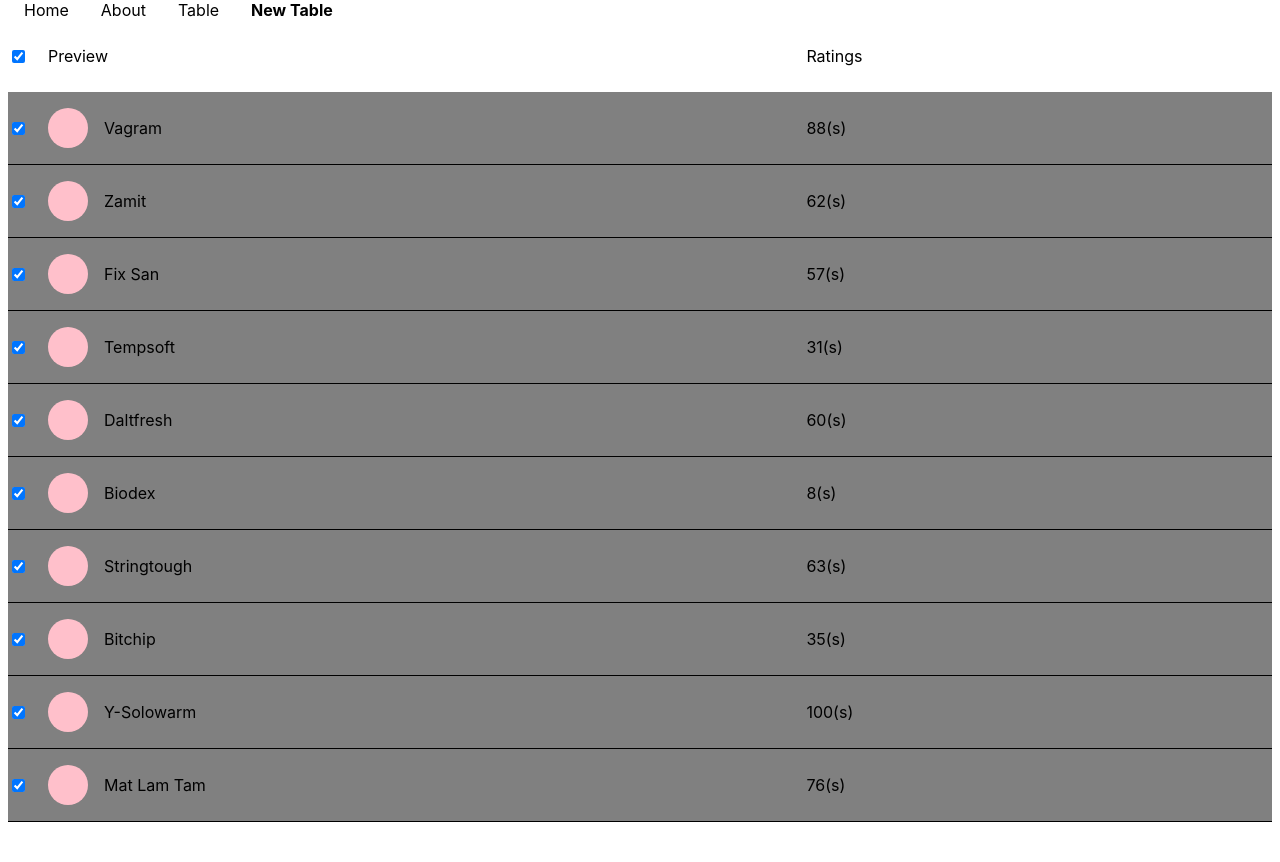
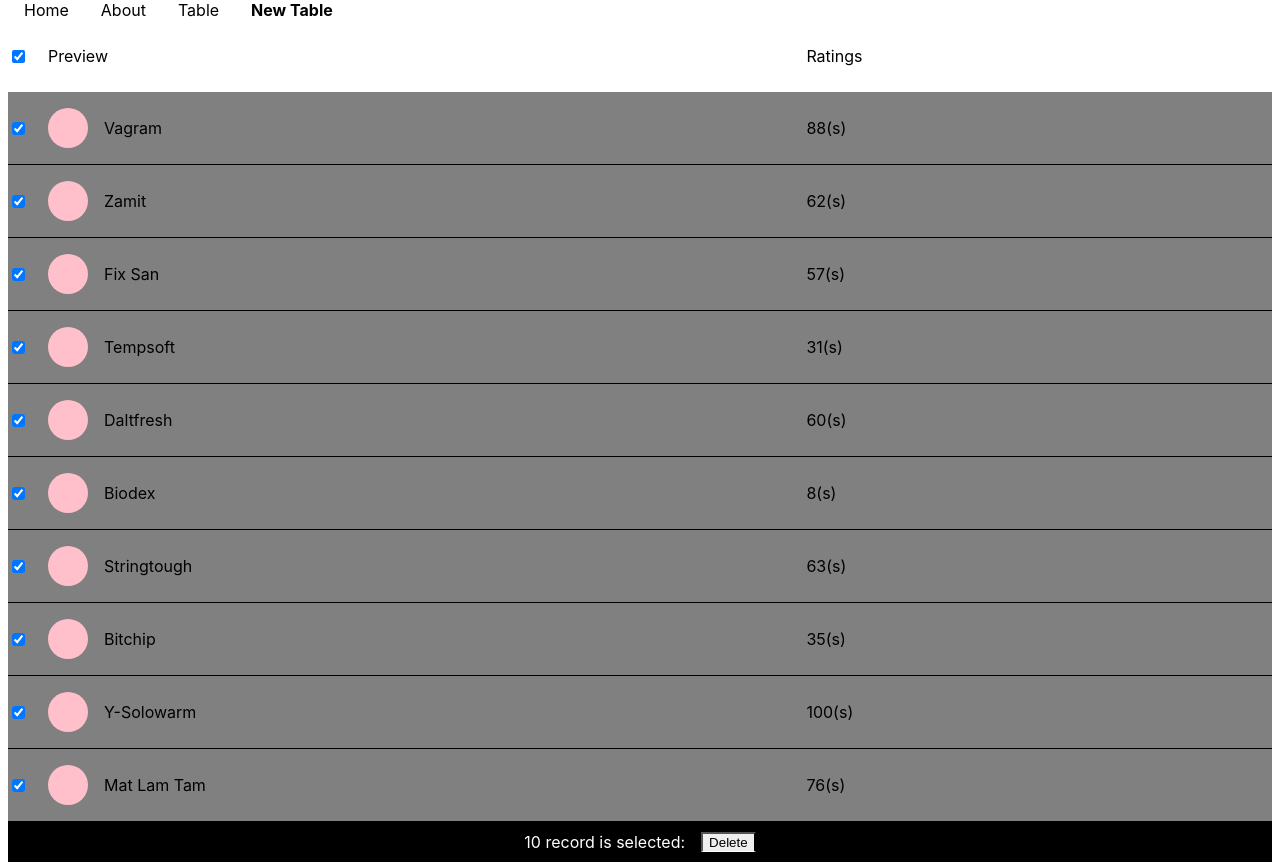
Before and after one commit to tanshunyuan/cuddly-wysiwyg, a Next.js app: page /newTable in a window 1280 px wide. Both pictures are taken after a click on the checkbox 18 px from the left and 56 px from the top of the page. Before the commit the page ends 822 px from the top, so only its background shows below. Built offline with nearby package versions, Linux system fonts and the light colour scheme.

Commit message:
chore: updated linting errors

```diff
--- /dev/null
+++ b/src/components/selectionPreview.tsx
@@ -0,0 +1,26 @@
+import styled from '@emotion/styled';
+const selectionPreview = ({ items }: { items: any }) => {
+  return (
+    <Toolbar>
+      <ToolbarStatus>
+        {items.length} record is selected: <Link>Delete</Link>
+      </ToolbarStatus>
+    </Toolbar>
+  );
+};
+const Toolbar = styled.div`
+  background-color: black;
+  color: white;
+`;
+const ToolbarStatus = styled.div`
+  display: flex;
+  align-items: center;
+  justify-content: center;
+  padding: 10px 20px;
+`;
+const Link = styled.button`
+  text-decoration: none;
+  border-bottom: 1px solid white;
+  margin-left: 1rem;
+`;
+export default selectionPreview;
--- a/src/lib/table.data.ts
+++ b/src/lib/table.data.ts
@@ -1,4 +1,4 @@
-interface ITableData {
+export interface ITableData {
   id: number;
   title: string;
   ratings: number;
--- a/src/pages/newTable.tsx
+++ b/src/pages/newTable.tsx
@@ -1,7 +1,8 @@
 import Navbar from '@/components/Navbar';
 import styled from '@emotion/styled';
-import React, { MouseEventHandler, useState } from 'react';
-import TableData from '../lib/table.data';
+import React, { useState } from 'react';
+import TableData, { ITableData } from '../lib/table.data';
+import SelectionPreview from '../components/selectionPreview';
 
 const NewTable = () => {
   const newTableData = TableData.map((x) => {
@@ -9,6 +10,7 @@ const NewTable = () => {
     return x;
   });
   const [meme, setMeme] = useState(newTableData);
+  const [selected, setSelected] = useState<ITableData[]>([]);
 
   const handlePreviewOnChange = (
     event: React.ChangeEvent<HTMLInputElement>,
@@ -17,15 +19,31 @@ const NewTable = () => {
     const newMeme = meme.map((x) => {
       return { ...x, isChecked: checked };
     });
+    if (!checked) {
+      setSelected([]);
+    } else {
+      setSelected(newMeme);
+    }
     setMeme(newMeme);
     console.log(id, checked);
   };
+
   const handleServiceItemOnChange = (
     event: React.ChangeEvent<HTMLInputElement>,
   ) => {
     const { id, checked } = event.target;
     const newShit = meme.map((x) => {
       if (x.id.toString() == id) {
+        if (checked) {
+          setSelected((prev) => {
+            return [...prev, x];
+          });
+        } else {
+          setSelected((prev) => {
+            const found = prev.filter((item) => item.id != x.id);
+            return found;
+          });
+        }
         return { ...x, isChecked: checked };
       } else {
         return x;
@@ -79,6 +97,9 @@ const NewTable = () => {
           })}
         </ServiceTableContent>
       </ServiceTable>
+      {selected.length > 0 && (
+        <SelectionPreview items={selected}></SelectionPreview>
+      )}
     </div>
   );
 };
```
